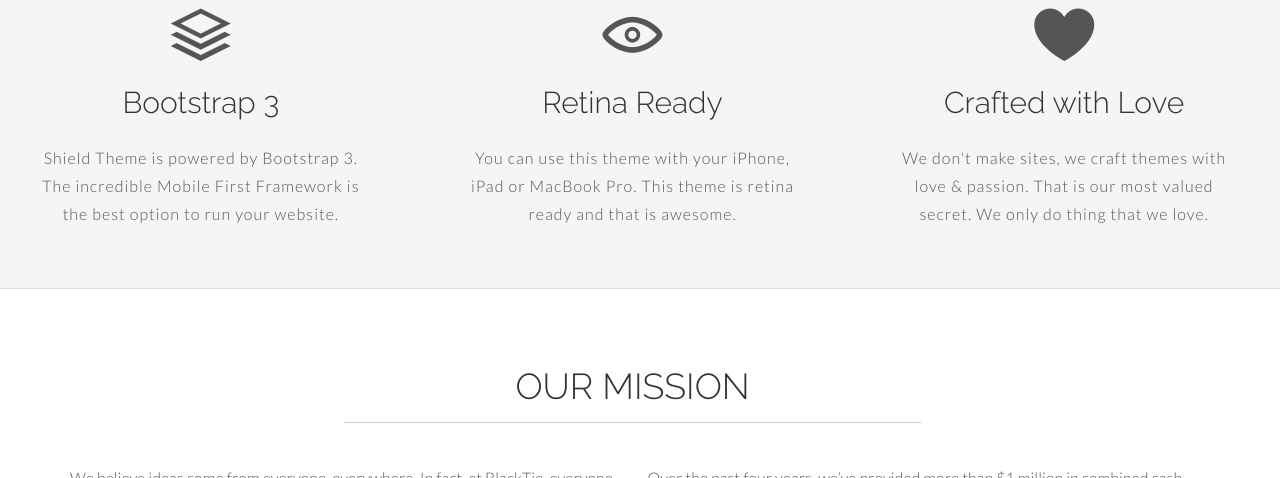
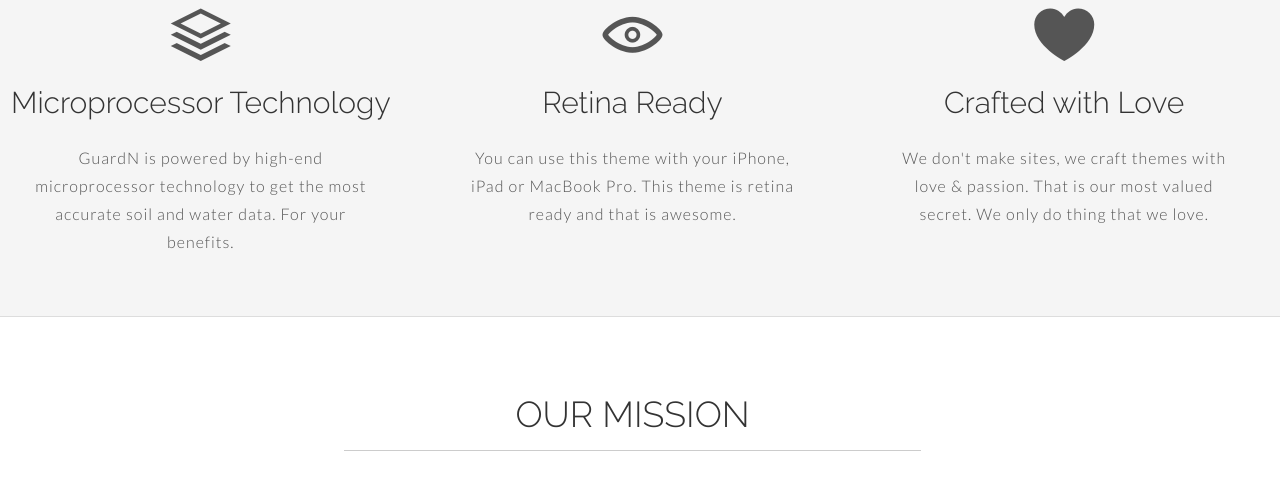
Before and after one commit to chardane/raintap-front, a plain HTML site: page index.html in a window 1280 px wide. Shown: the part 622-1100 px from the top of the page. Drawn offline with Linux system fonts and the light colour scheme.

```diff
--- a/index.html
+++ b/index.html
@@ -74,8 +74,8 @@
 			<div class="row">
 				<div class="col-lg-4 callout">
 					<span class="icon icon-stack"></span>
-					<h2>Bootstrap 3</h2>
-					<p>Shield Theme is powered by Bootstrap 3. The incredible Mobile First Framework is the best option to run your website. </p>
+					<h2>Microprocessor Technology</h2>
+					<p>GuardN is powered by high-end microprocessor technology to get the most accurate soil and water data. For your benefits. </p>
 				</div><!-- col-lg-4 -->
 
 				<div class="col-lg-4 callout">
```
Also changed, not shown: assets/img/bg/divider1.jpg, assets/img/bg/divider1_a.jpg (added), assets/img/bg/divider1_b.jpg (added), assets/img/bg/divider1_c.jpg (added), assets/img/water_drop3.jpg (added).
